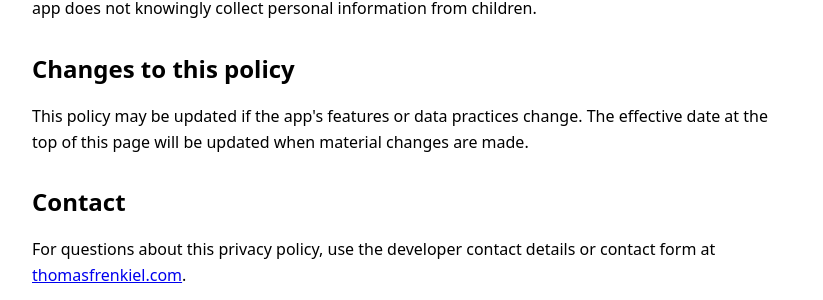
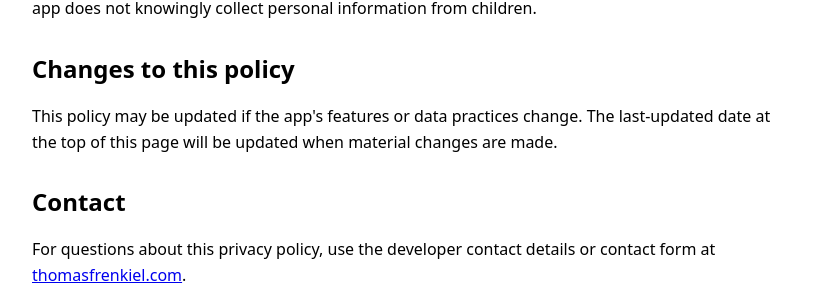
Before and after one commit to tfrenkiel040/website, a Jekyll site: the page built from catfood-calculator-privacy-policy.html, in a window 1280 px wide. Shown: the part 1516-1816 px from the top of the page, without its empty margins (228-1051 px from the left). Built offline with Jekyll 4.4.1, drawn with Linux system fonts in a browser that asks for light colours.

Commit message:
Update catfood-calculator-privacy-policy.html

```diff
--- a/catfood-calculator-privacy-policy.html
+++ b/catfood-calculator-privacy-policy.html
@@ -121,8 +121,8 @@ permalink: /catfood-calculator-privacy-policy/
     <h2>Changes to this policy</h2>
     <p>
       This policy may be updated if the app's features or data practices change.
-      The effective date at the top of this page will be updated when material
-      changes are made.
+      The last-updated date at the top of this page will be updated when
+      material changes are made.
     </p>
 
     <h2>Contact</h2>
```
